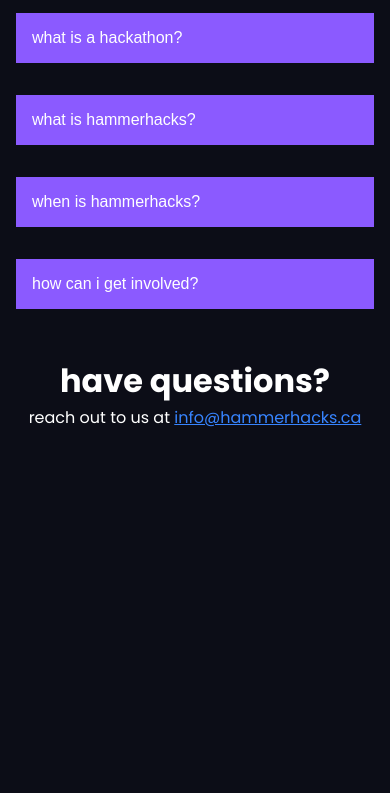
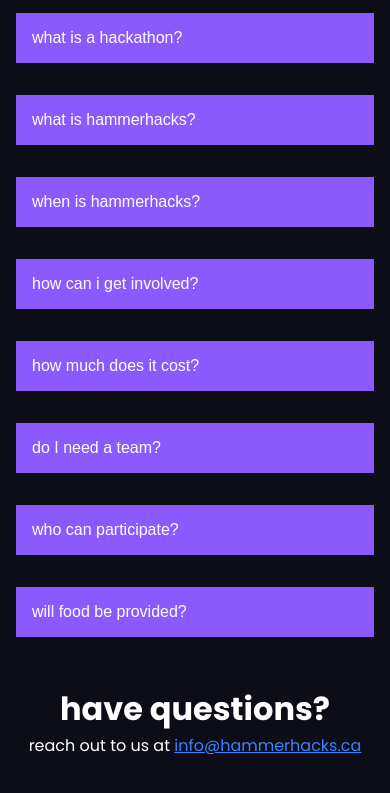
Before and after one commit to HammerHacks/Landing, a plain HTML site: page index.html in a window 390 px wide. Shown: the part 681-1474 px from the top of the page. Before the commit the page ends 1207 px from the top, so only its background shows below. Drawn offline with Linux system fonts and the light colour scheme; a web font is replaced by a local one.

Commit message:
add more faq

```diff
--- a/css/style.css
+++ b/css/style.css
@@ -76,10 +76,11 @@ main>div:not(:first-child) {
     }
 }
 
-.accordion {
+.faq {
     display: flex;
     justify-content: center;
     margin-bottom: 2rem;
+    flex-wrap: wrap;
 }
 
 .accordion-item {
@@ -92,7 +93,7 @@ main>div:not(:first-child) {
 }
 
 @media (max-width: 768px) {
-    .accordion {
+    .faq {
         flex-direction: column;
     }
 
@@ -119,7 +120,7 @@ main>div:not(:first-child) {
 }
 
 .accordion-content {
-    padding: 0 1.5rem;
+    padding: 0 0.8rem;
     transition: 0.4s;
     max-height: 0;
     overflow: hidden;
--- a/index.html
+++ b/index.html
@@ -26,7 +26,7 @@
 
         <div>
             <h1>faq</h1>
-            <div class="accordion">
+            <div class="faq">
                 <div class="accordion-item">
                     <button class="accordion-button">what is a hackathon?</button>
                     <div class="accordion-content">
@@ -51,6 +51,30 @@
                         <p>you can get involved by signing up for our newsletter to stay up to date on all things HammerHacks!</p>
                     </div>
                 </div>
+                <div class="accordion-item">
+                    <button class="accordion-button">how much does it cost?</button>
+                    <div class="accordion-content">
+                        <p>HammerHacks is completely free!</p>
+                    </div>
+                </div>
+                <div class="accordion-item">
+                    <button class="accordion-button">do I need a team?</button>
+                    <div class="accordion-content">
+                        <p>you can work alone, or with a team of up to 4 people! if you don't already have a team, don't worry, you can connect with other people in our slack or in-person!</p>
+                    </div>
+                </div>
+                <div class="accordion-item">
+                    <button class="accordion-button">who can participate?</button>
+                    <div class="accordion-content">
+                        <p>anyone over the age of 13 enrolled in a secondary or post-secondary school (university or college) can participate!</p>
+                    </div>
+                </div>
+                <div class="accordion-item">
+                    <button class="accordion-button">will food be provided?</button>
+                    <div class="accordion-content">
+                        <p>more info coming soon!</p>
+                    </div>
+                </div>
         </div>
 
         <div>
```
